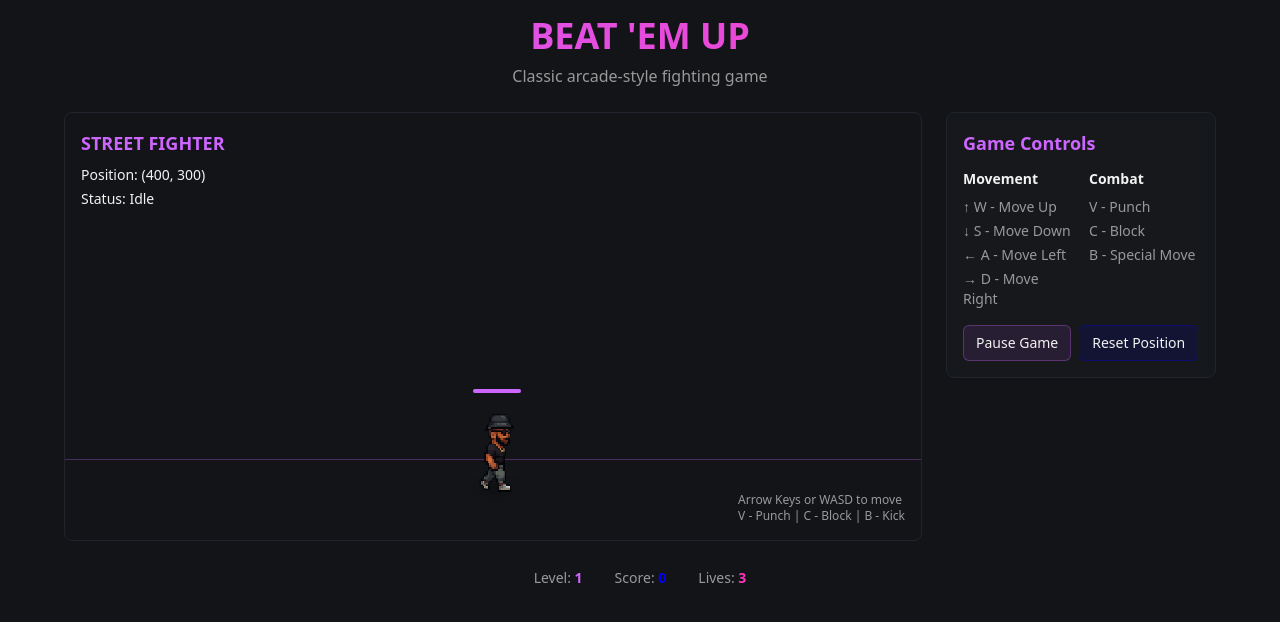
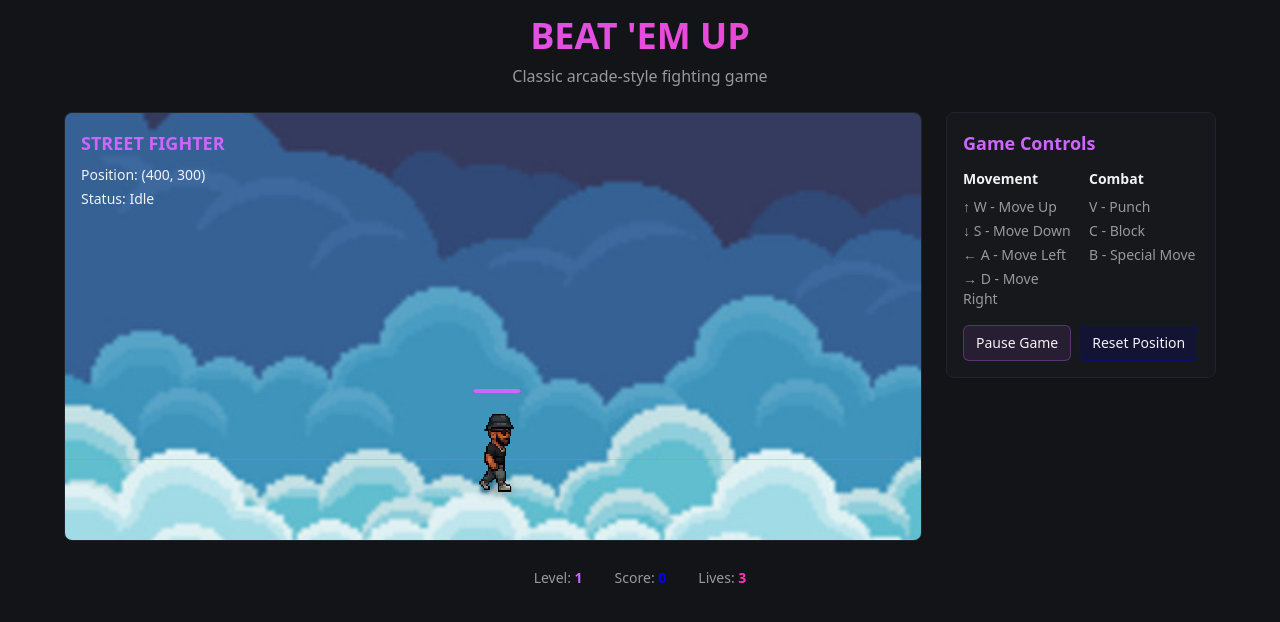
Before and after one commit to nagavisionltd/character-canvas-clan, a React (Vite) app: page / in a window 1280 px wide. Shown: the top 622 px of the page. Built offline with nearby package versions, Linux system fonts and the light colour scheme.

Commit message:
Add level background and width
Add the provided image as the level background and extend the level width to accommodate it.

```diff
--- a/src/components/GameCanvas.tsx
+++ b/src/components/GameCanvas.tsx
@@ -15,7 +15,7 @@ const GameCanvas = () => {
   const { attackState, executeAttack } = useAttacks();
 
   // Game bounds
-  const CANVAS_WIDTH = 800;
+  const CANVAS_WIDTH = 1400;
   const CANVAS_HEIGHT = 400;
   const CHARACTER_SPEED = 4;
 
@@ -106,10 +106,23 @@ const GameCanvas = () => {
   }, [handleKeyDown, handleKeyUp]);
 
   return (
-    <div className="relative w-full h-full overflow-hidden bg-game-bg border border-grid-line rounded-lg">
-      {/* Grid background */}
+    <div className="relative w-full h-full overflow-x-auto overflow-y-hidden border border-grid-line rounded-lg">
+      {/* Level container with extended width */}
+      <div className="relative min-w-[1400px] h-full">
+        {/* Cloud background */}
         <div
-        className="absolute inset-0 opacity-20"
+          className="absolute inset-0"
+          style={{
+            backgroundImage: `url('/lovable-uploads/137b4840-b8c4-4775-bb50-3ad020551e83.png')`,
+            backgroundSize: 'cover',
+            backgroundPosition: 'center',
+            backgroundRepeat: 'no-repeat'
+          }}
+        />
+
+        {/* Grid overlay */}
+        <div
+          className="absolute inset-0 opacity-10"
           style={{
             backgroundImage: `
               linear-gradient(rgba(139, 92, 246, 0.1) 1px, transparent 1px),
@@ -148,6 +161,7 @@ const GameCanvas = () => {
           <div>V - Punch | C - Block | B - Kick</div>
         </div>
       </div>
+    </div>
   );
 };
 
```
Also changed, not shown: public/lovable-uploads/137b4840-b8c4-4775-bb50-3ad020551e83.png (added). Lines whose indentation alone changed are shown as unchanged.
